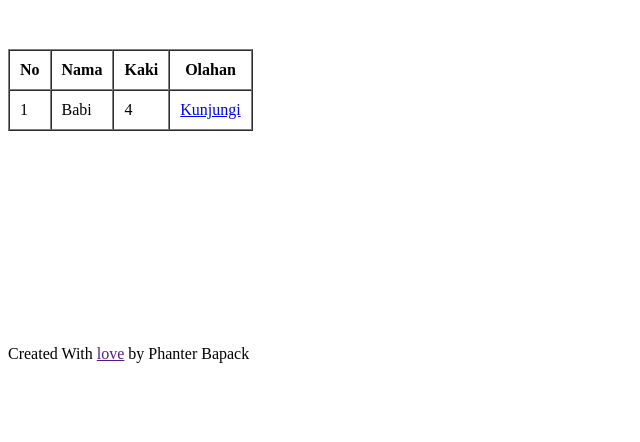
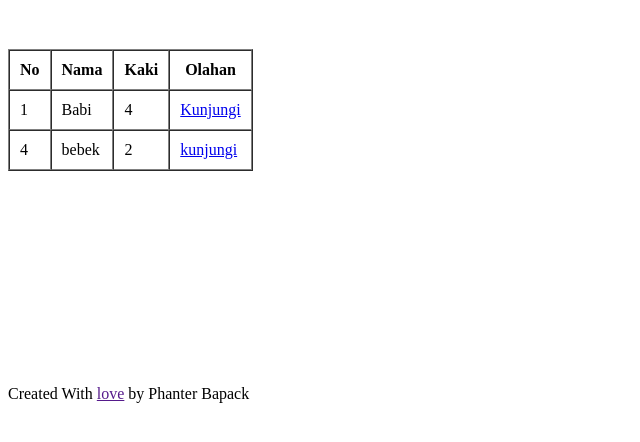
Before and after one commit to handyjayadi/hewan, a plain HTML site: page index.html in a window 1280 px wide. Shown: the part 88-530 px from the top of the page, without its empty margins (0-640 px from the left). Drawn offline with Linux system fonts and the light colour scheme.

Commit message:
Update index.html

```diff
--- a/index.html
+++ b/index.html
@@ -36,6 +36,13 @@
             <td>4</td>
             <td><a href="danta.html">Kunjungi</a></td>
           </tr>
+
+          <tr>
+                <td>4</td>
+                <td>bebek</td>
+                <td>2</td>
+                <td><a href="cahaya.html">kunjungi</a></td>
+            </tr>
         </table>
       </div>
     </section>
```
